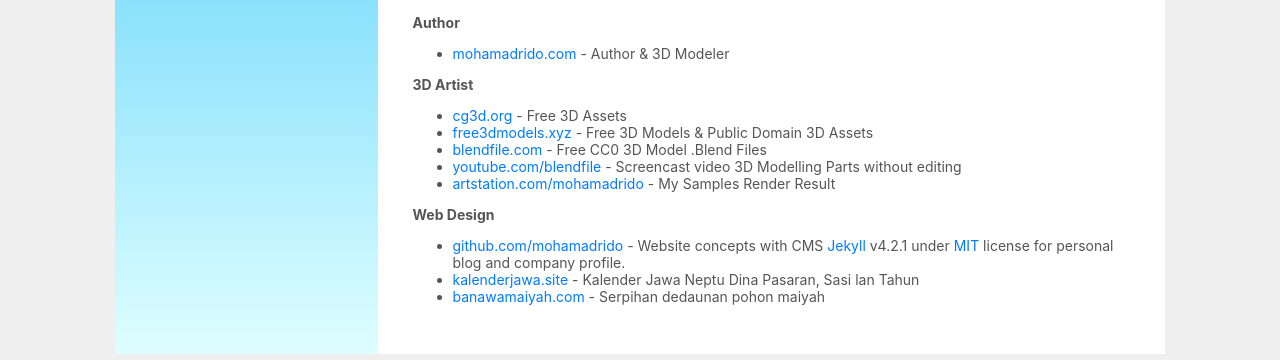
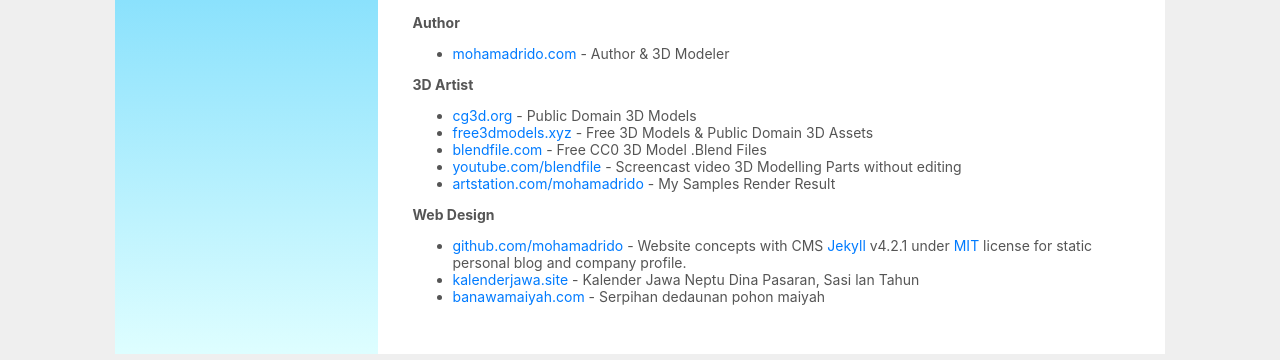
Before and after one commit to mohamadrido/about, a Jekyll site: the page built from index.html, in a window 1280 px wide. Shown: the part 1345-1705 px from the top of the page. Built offline with Jekyll 4.4.1, drawn with Linux system fonts in a browser that asks for light colours; nearby versions of some CDN libraries.

Commit message:
Update index.html

```diff
--- a/index.html
+++ b/index.html
@@ -121,7 +121,7 @@
 
     <b>3D Artist</b>
       <ul>
-      <li><a href="https://cg3d.org">cg3d.org</a> - Free 3D Assets</li>
+      <li><a href="https://cg3d.org">cg3d.org</a> - Public Domain 3D Models</li>
       <li><a href="https://free3dmodels.xyz">free3dmodels.xyz</a> - Free 3D Models &amp; Public Domain 3D Assets</li>
       <li><a href="https://blendfile.com">blendfile.com</a> - Free CC0 3D Model .Blend Files</li>
       <li><a href="https://youtube.com/blendfile">youtube.com/blendfile</a> - Screencast video 3D Modelling Parts without editing</li>
@@ -130,7 +130,7 @@
 
     <b>Web Design</b>
       <ul>
-      <li><a href="https://github.com/mohamadrido">github.com/mohamadrido</a> - Website concepts with CMS <a href="https://jekyllrb.com">Jekyll</a> v4.2.1 under <a href="https://mit-license.org">MIT</a> license for personal blog and company profile.</li>
+      <li><a href="https://github.com/mohamadrido">github.com/mohamadrido</a> - Website concepts with CMS <a href="https://jekyllrb.com">Jekyll</a> v4.2.1 under <a href="https://mit-license.org">MIT</a> license for static personal blog and company profile.</li>
       <li><a href="http://kalenderjawa.site">kalenderjawa.site</a> - Kalender Jawa Neptu Dina Pasaran, Sasi lan Tahun</li>
       <li><a href="https://www.banawamaiyah.com" rel="nofollow">banawamaiyah.com</a> - Serpihan dedaunan pohon maiyah</li>
       </ul>
```
